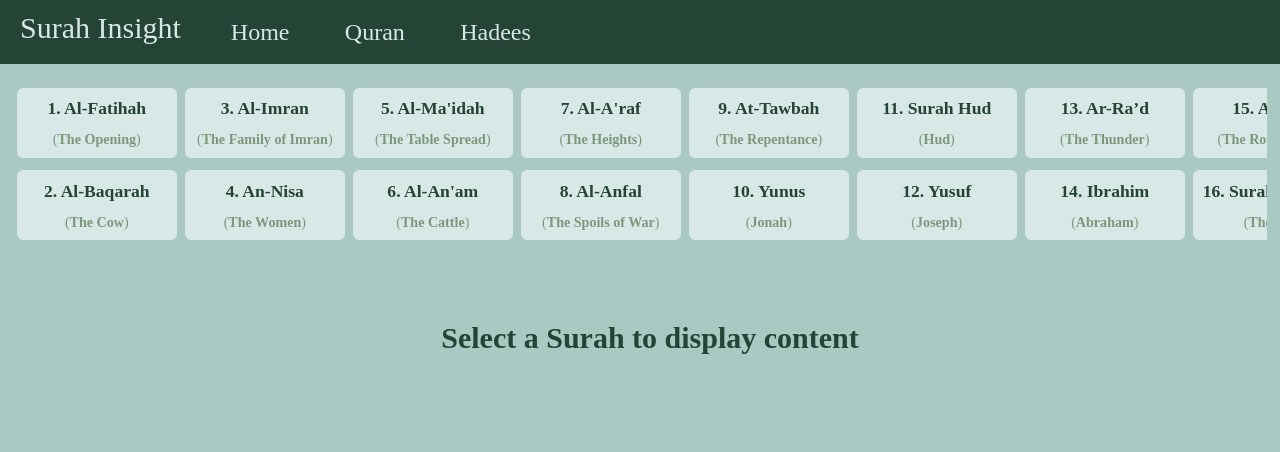
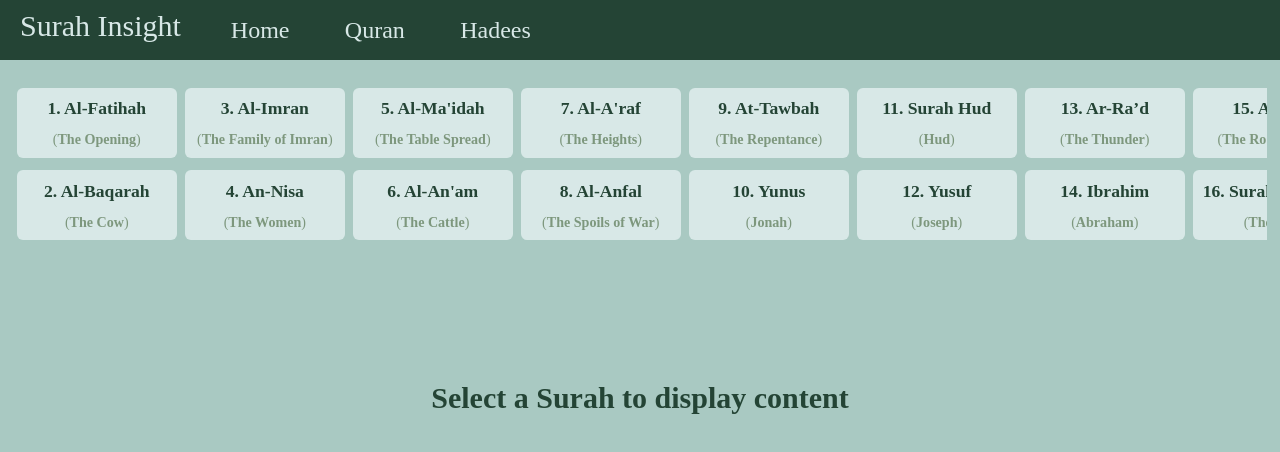
Before and after one commit to Arshad03m/surah-insight, a React (Create React App) app: page / in a window 1280 px wide. Shown: the top 452 px of the page. Built offline with nearby package versions, Linux system fonts and the light colour scheme.

Commit message:
update navbar

```diff
--- a/src/index.css
+++ b/src/index.css
@@ -7,14 +7,11 @@ body {
 
 .navbar {
   background-color: #244435;
-  top: 0;
-  height: 8vh;
-  width: 100%;
+  height: auto;
 
   display: flex;
   justify-content: flex-start;
   align-items: center;
-  position: fixed;
 
 }
 
@@ -105,7 +102,7 @@ a {
 
 .surah-content {
   margin-top: 35vh;
-  padding-left: 20px;
+  padding: 0 20px;
   font-size: 20px;
   text-align: justify;
 }
@@ -152,6 +149,8 @@ a {
       align-items: flex-start;
       justify-content: flex-start;
       z-index: 2;
+      top: 0;
+      position: fixed;
   }
 
   .main-title {
```
